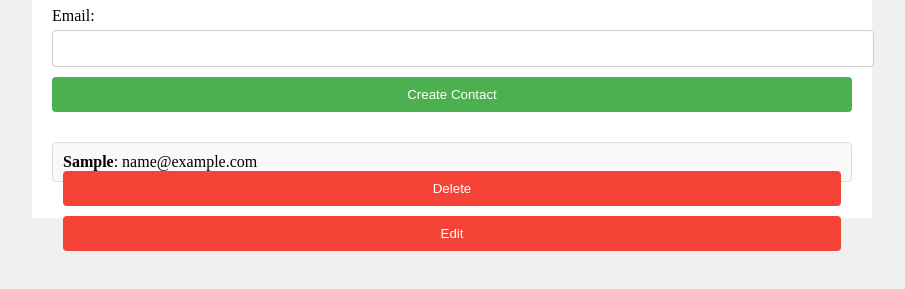
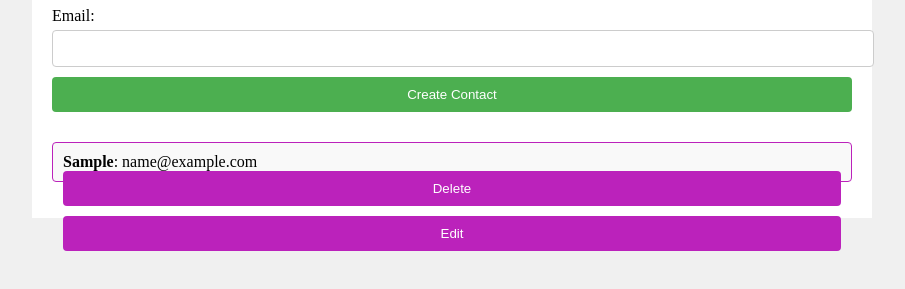
Before and after one commit to PETRUSBLACK/Web3Bridge-Project-Title-Build-a-Contact-Profile-System, a website: page index.html in a window 1280 px wide. Both pictures are taken after typing "Sample", "name@example.com" into the empty fields and a click on the button "Create Contact". Shown: the part 183-472 px from the top of the page, without its empty margins (188-1093 px from the left). Drawn offline with Linux system fonts and the light colour scheme.

Commit message:
intial commit

```diff
--- a/styles.css
+++ b/styles.css
@@ -55,13 +55,13 @@ li {
     margin-bottom: 10px;
     padding: 10px;
     background-color: #f9f9f9;
-    border: 1px solid #ddd;
+    border: 1px solid #b2b;
     border-radius: 4px;
 }
 
 li button {
     float: right;
-    background-color: #f44336;
+    background-color: #b2b;
     color: white;
     border: none;
     cursor: pointer;
```
